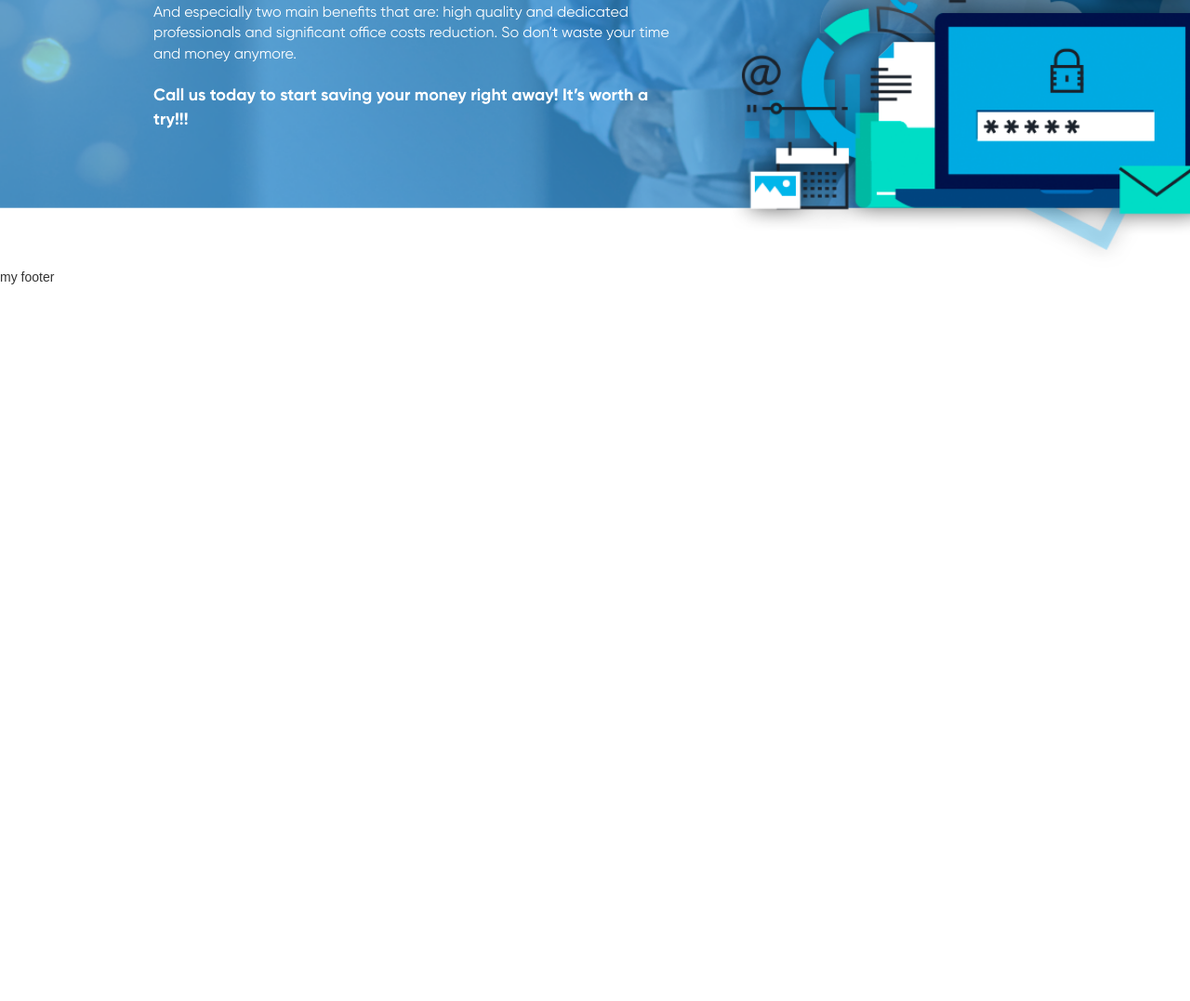
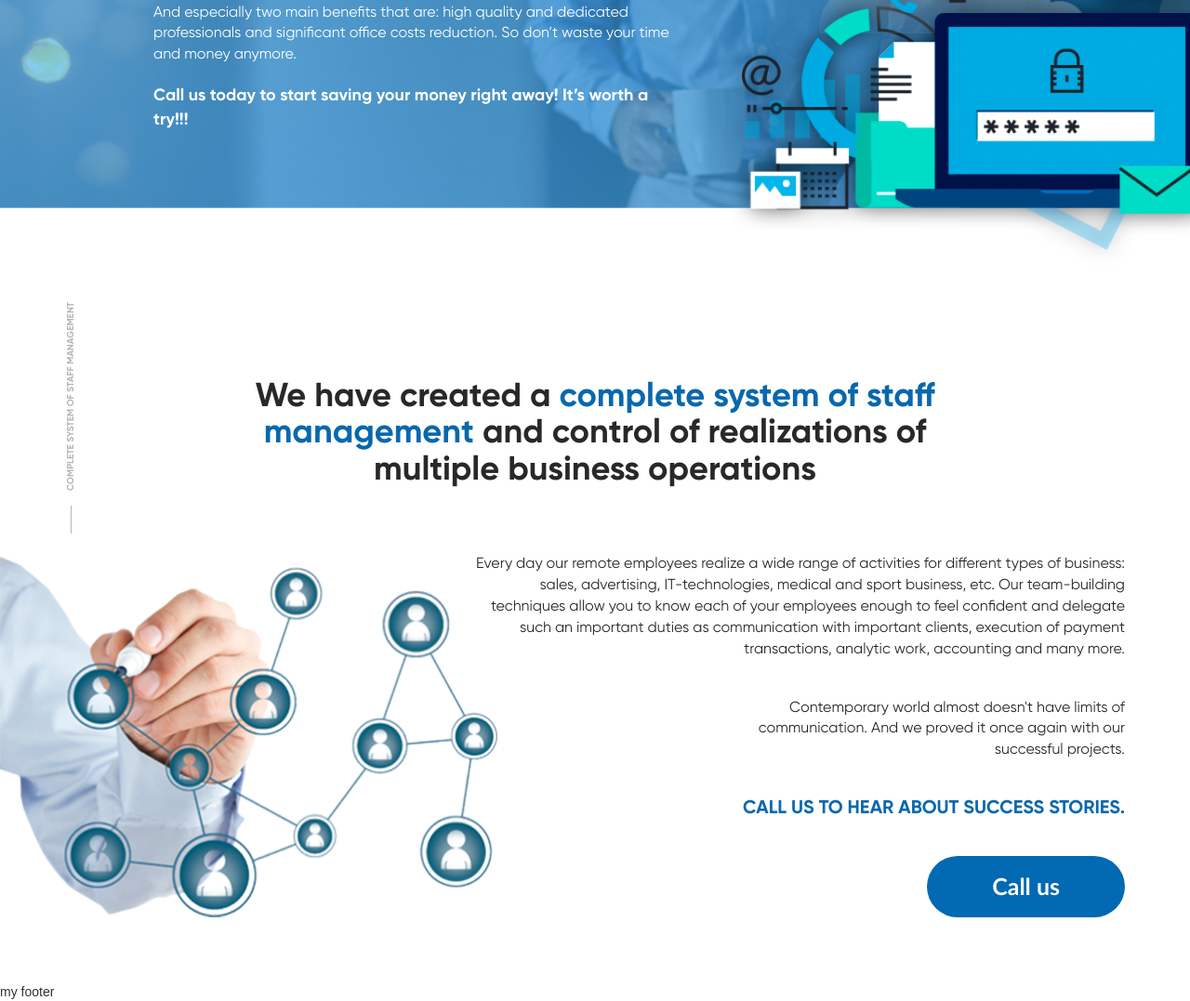
Before and after one commit to Sibi7/front-desk-helper, a website: page index.html in a window 1280 px wide. Shown: the part 2370-3447 px from the top of the page at 93% size. Before the commit the page ends 2678 px from the top, so only its background shows below. Drawn offline with Linux system fonts and the light colour scheme.

Commit message:
add call-us section

```diff
--- a/app/sass/base/_elements.scss
+++ b/app/sass/base/_elements.scss
@@ -1,4 +1,4 @@
-button{
+button {
   border: none;
   cursor: pointer;
   transition: 200ms ease;
--- /dev/null
+++ b/app/sass/content/_call-us.scss
@@ -0,0 +1,91 @@
+.call-us {
+  position: relative;
+  width: 100%;
+  float: left;
+  padding: 70px 0;
+  >img {
+    display: block;
+    position: absolute;
+    bottom: 70px;
+    left: 0;
+    width: 535px;
+    @include breakpoint(max-width 1200px) {
+      width: 380px;
+    }
+  }
+  &__absolute {
+    transform: rotate(-90deg);
+    position: absolute;
+    left: -80px;
+    top: 40px;
+    color: #b5b5b5;
+    font-family: $gilroyBold;
+    font-size: 10px;
+    font-weight: 600;
+    line-height: 57px;
+    text-transform: uppercase;
+    &:before {
+      width: 30px;
+      height: 1px;
+      background-color: #b5b5b5;
+      content: "";
+      left: -46px;
+      position: absolute;
+      top: 28px;
+    }
+  }
+  h2 {
+    font-family: $gilroyBold;
+    font-weight: 800;
+    font-size: 36px;
+    color: #282828;
+    text-align: center;
+    max-width: 800px;
+    margin: 50px auto;
+    span {
+      color: #0868ad;
+    }
+  }
+  p {
+    font-family:$gilroyReg;
+    font-size: 16px;
+    color: #282828;
+    text-align: right;
+    margin-top: 20px;
+    margin-bottom: 20px;
+    max-width: 710px;
+    float: right;
+    position: relative;
+    clear: both;
+    &:last-of-type {
+      max-width: 460px;
+    }
+  }
+  h3 {
+    font-family:$gilroyBold;
+    font-size: 20px;
+    color: #0868ad;
+    text-transform: uppercase;
+    float: right;
+    clear: both;
+  }
+  a {
+    font-family: Lato, sans-serif;
+    font-weight: 700;
+    font-size: 25px;
+    padding: 15px 70px;
+    box-sizing: border-box;
+    display: inline-block;
+    color: #fff;
+    background-color: #0269b3;
+    border-radius: 50px;
+    float: right;
+    clear: both;
+    margin-top: 30px;
+    transition: .2s ease;
+    &:hover {
+      transition: .2s ease;
+      box-shadow: 0 0 18px 2px rgba(2,105,179,.52);
+    }
+  }
+}
--- a/app/sass/content/_services.scss
+++ b/app/sass/content/_services.scss
@@ -15,7 +15,7 @@
       transform: rotate(-90deg);
       color: #b5b5b5;
       font-family: $gilroySemmiB;
-      font-size: 16px;
+      font-size: 10px;
       text-transform: uppercase;
       &:before{
         width: 30px;
--- a/app/sass/content/_style.scss
+++ b/app/sass/content/_style.scss
@@ -2,3 +2,4 @@
 @import "_team";
 @import "_services";
 @import "_why-choose";
+@import "_call-us";
--- a/app/sass/content/_why-choose.scss
+++ b/app/sass/content/_why-choose.scss
@@ -10,10 +10,10 @@
     transform: rotate(-90deg);
     position: absolute;
     left: -20px;
-    top: 20px;
+    top: 10px;
     color: #ffffff;
     font-family: $gilroyBold;
-    font-size: 16px;
+    font-size: 10px;
     font-weight: 600;
     line-height: 57px;
     text-transform: uppercase;
--- a/index.html
+++ b/index.html
@@ -191,6 +191,30 @@
         </div>
     </section>
 <!-- end why-choose.html-->
+<!-- start call-us.html-->
+<section class="call-us">
+    <img src="img/managment.png" alt="">
+    <div class="container">
+        <div class="row">
+            <div class="col-md-12">
+                <div class="call-us__absolute">
+                    complete system of staff management
+                </div>
+                <h2>
+                    We have created a <span>complete system of staff
+                management</span> and control of realizations
+                    of multiple business operations
+                </h2>
+                <p>Every day our remote employees realize a wide range of activities for different types of business: sales, advertising, IT-technologies, medical and sport business, etc. Our team-building techniques allow you to know each of your employees enough to feel confident and delegate such an important duties as communication with important clients, execution of payment transactions, analytic work, accounting and many more.</p>
+                <p>Contemporary world almost doesn't have limits of communication.
+                    And we proved it once again with our successful projects.</p>
+                <h3>Call us to hear about success stories.</h3>
+                <a href="#">Call us</a>
+            </div>
+        </div>
+    </div>
+</section>
+<!-- end call-us.html-->
 
 <!-- start footer.html-->
 <footer>
```
Also changed, not shown: app/html/call-us.html (added, +22 -0 lines), app/html/pages/index.html (+1 -0 lines), css/styles.min.css, img/managment.png (added).
